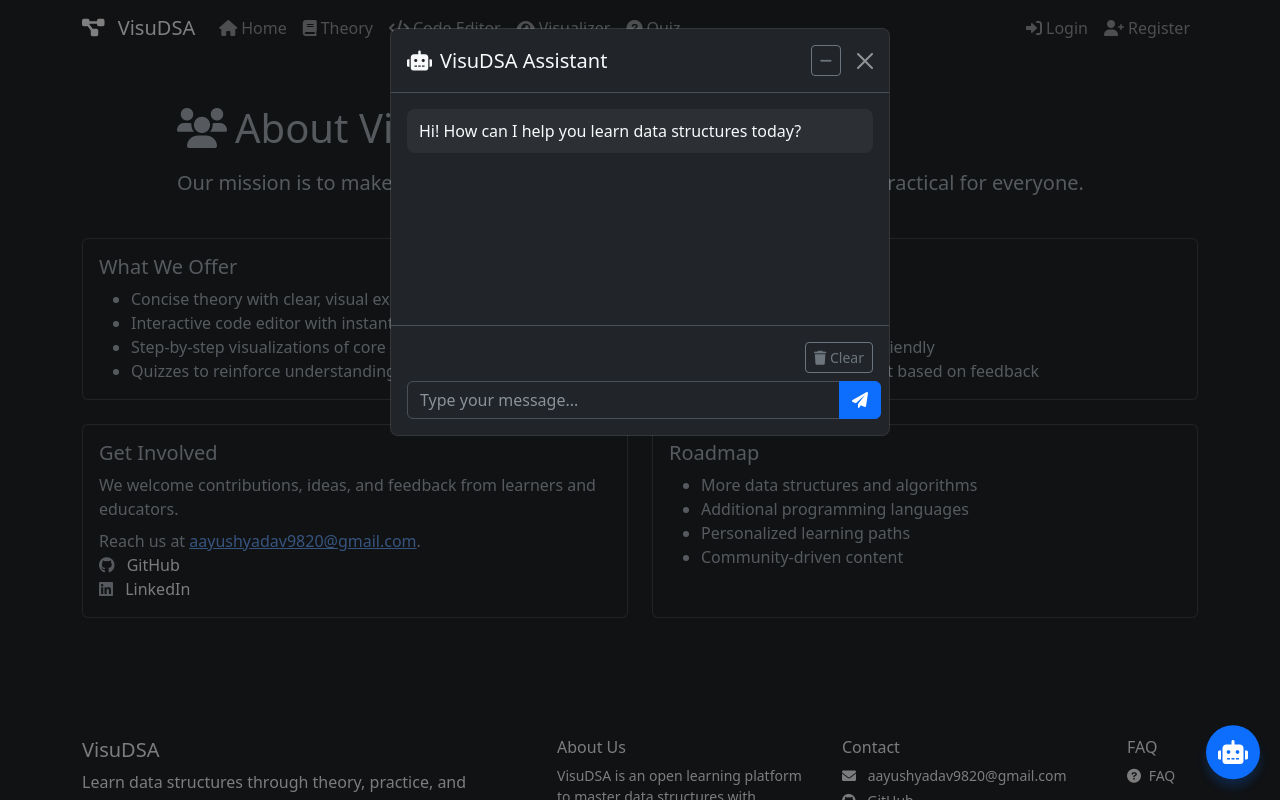
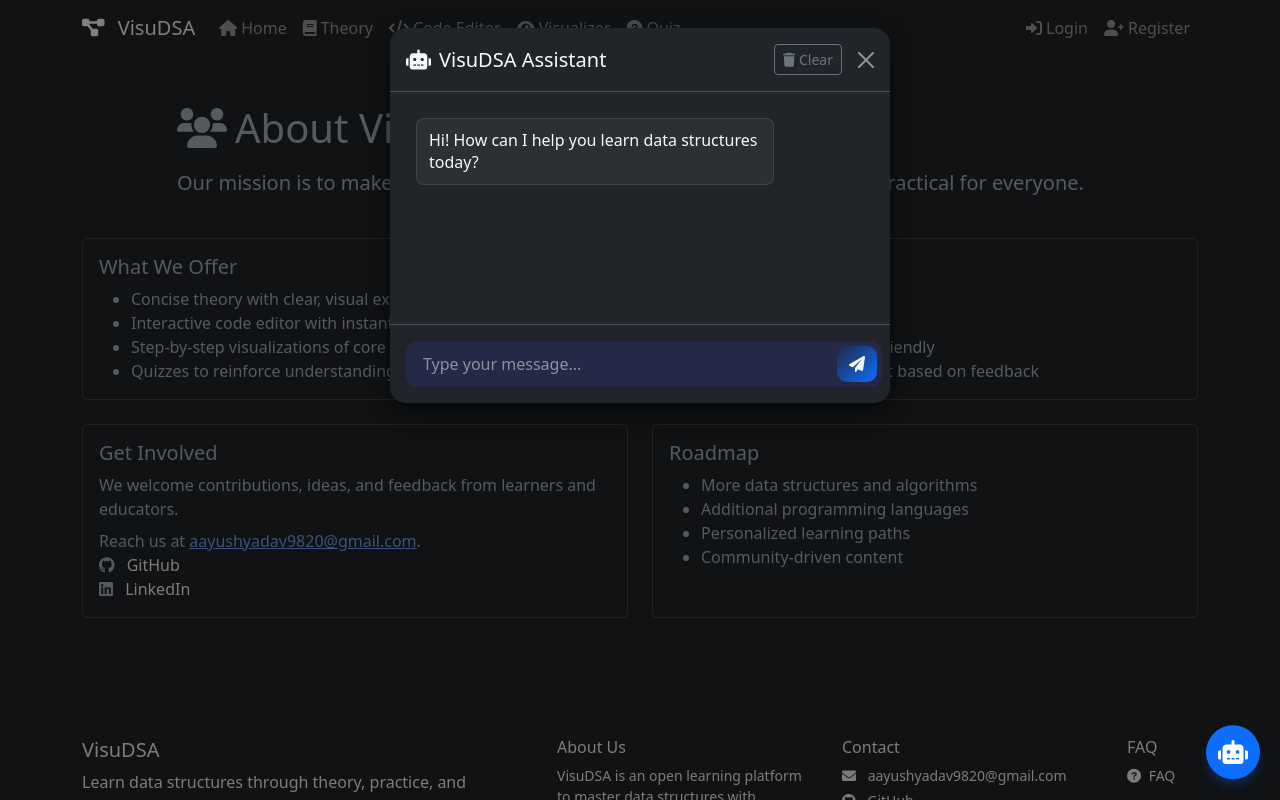
Before and after one commit to Aayush-Yadav-34/VisuDSA, a Flask app: page /about in a window 1280 px wide, after a click on "Chat with us". Run offline with Flask 3, Linux system fonts and the light colour scheme.

Commit message:
Enhance chatbot modal style

```diff
--- a/static/css/custom.css
+++ b/static/css/custom.css
@@ -25,21 +25,75 @@
   50% { transform: translateY(-8px); }
 }
 
+@keyframes fadeIn {
+  from { opacity: 0; transform: translateY(5px); }
+  to { opacity: 1; transform: translateY(0); }
+}
+
+.modal-content {
+  border-radius: 16px;
+  border: none;
+  background: #232946;
+  box-shadow: 0 8px 24px rgba(0,0,0,0.6);
+}
+
 /* Chatbot modal */
 .chatbot-messages {
   min-height: 200px;
   max-height: 50vh;
   overflow-y: auto;
+  padding: 10px;
+  display: flex;
+  flex-direction: column;
+  gap: 10px;
 }
 
 .message {
   padding: 10px 12px;
   border-radius: 8px;
   margin-bottom: 8px;
+  max-width: 80%;
+  line-height: 1.4;
+  animation: fadeIn 0.3s ease;
 }
 
-.message.bot { background: rgba(255,255,255,0.05); }
-.message.user { background: rgba(13,110,253,0.15); }
+.message.bot {
+    align-self: flex-start;
+    border: 1px solid rgba(255,255,255,0.1);
+    background: rgba(255,255,255,0.05);
+    }
+.message.user {
+    align-self: flex-end;
+    border: 1px solid rgba(13,110,253,0.3);
+    background: rgba(13,110,253,0.15);
+    color: white;
+}
+.input-group {
+  background: #232946;
+  border-radius: 12px;
+  padding: 5px;
+}
+
+#chatbot-input {
+  background: transparent;
+  border: none;
+  color: white;
+}
+#chatbot-input:focus {
+  outline: none;
+  box-shadow: none;
+}
+
+#chatbot-send {
+  border-radius: 10px;
+  background: linear-gradient(135deg, #232946, #0d6efd);
+  border: none;
+  color: var(--bs-light);
+}
+#chatbot-send:hover {
+  filter: brightness(1.1);
+}
+
 /* Custom styles for the Data Structures Learning Platform */
 
 /* Code editor styling */
--- a/templates/base.html
+++ b/templates/base.html
@@ -203,8 +203,8 @@
                 <div class="modal-header">
                     <h5 class="modal-title" id="chatbotModalLabel"><i class="fas fa-robot me-2"></i>VisuDSA Assistant</h5>
                     <div class="d-flex align-items-center gap-2">
-                        <button type="button" class="btn btn-sm btn-outline-secondary" data-bs-dismiss="modal" aria-label="Minimize" title="Minimize">
-                            <i class="fas fa-minus"></i>
+                        <button class="btn btn-sm btn-outline-secondary" id="chatbot-clear" type="button" title="Clear conversation">
+                            <i class="fas fa-trash"></i> Clear
                         </button>
                         <button type="button" class="btn-close btn-close-white" data-bs-dismiss="modal" aria-label="Close"></button>
                     </div>
@@ -215,11 +215,6 @@
                     </div>
                 </div>
                 <div class="modal-footer w-100 d-block">
-                    <div class="d-flex gap-2 mb-2">
-                        <button class="btn btn-sm btn-outline-secondary ms-auto" id="chatbot-clear" type="button" title="Clear conversation">
-                            <i class="fas fa-trash"></i> Clear
-                        </button>
-                    </div>
                     <div class="input-group">
                         <input type="text" id="chatbot-input" class="form-control" placeholder="Type your message..." aria-label="Message">
                         <button class="btn btn-primary" id="chatbot-send" type="button"><i class="fas fa-paper-plane"></i></button>
```
